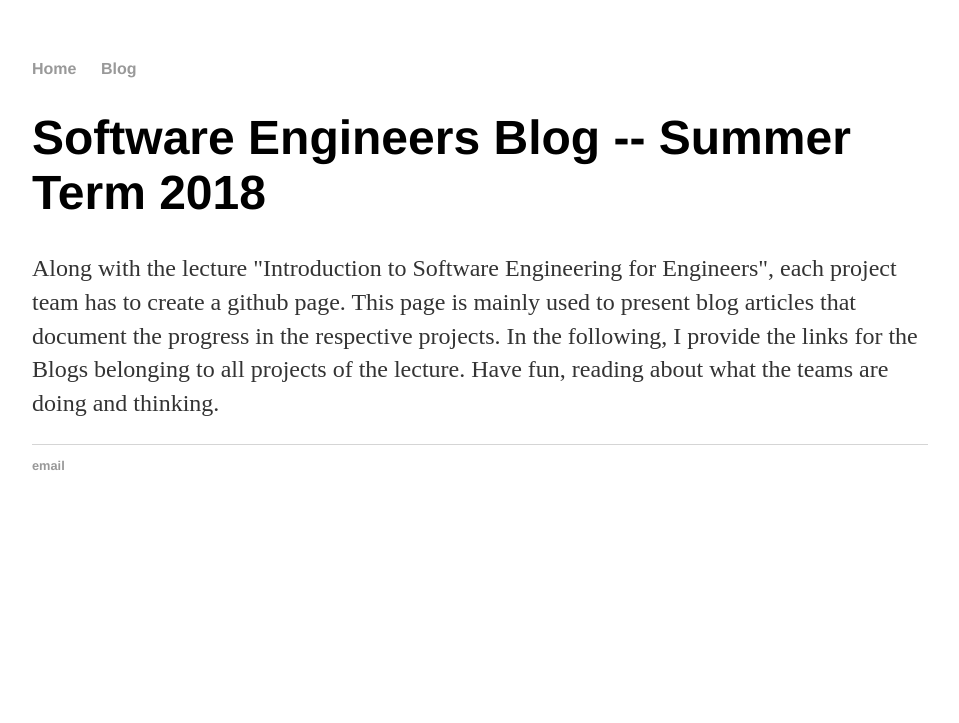
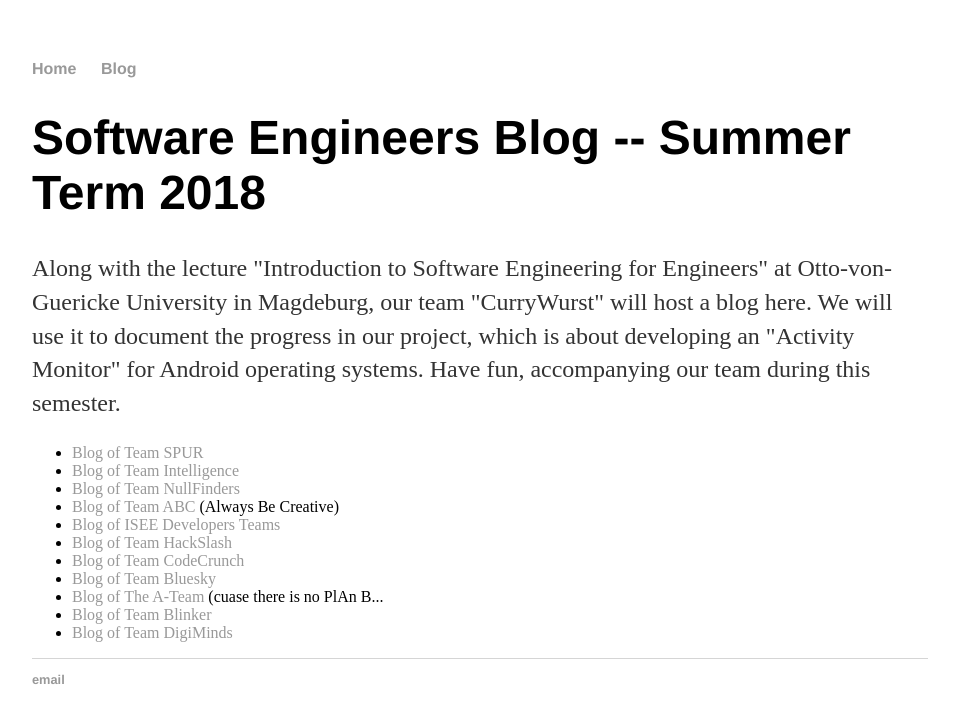
Before and after one commit to Dean161/Timebox, a Jekyll site: the page built from docs/index.html, in a window 1280 px wide. Shown: the top 723 px of the page, without its empty margins (160-1119 px from the left). Built offline with Jekyll 4.4.1, drawn with Linux system fonts in a browser that asks for light colours.

Commit message:
Update starting page

```diff
--- a/docs/index.html
+++ b/docs/index.html
@@ -5,12 +5,10 @@ title: Software Engineers Blog -- Summer term 2018
 <div class="blurb">
 	<h1>Software Engineers Blog -- Summer Term 2018</h1>
 	<p>Along with the lecture "Introduction to Software
-  Engineering for Engineers", each project team has to create a github
-  page. This page is mainly used to present blog articles that
-  document the progress in the respective projects.
-  In the following, I provide the links for the Blogs belonging to all
-  projects of the lecture. Have fun, reading about what the teams are doing and thinking.</p>
-<!-- old pages from SoSe 2017
+  Engineering for Engineers" at Otto-von-Guericke University in Magdeburg, our team "CurryWurst" will host a blog here. We will use it to
+  document the progress in our project, which is about developing an "Activity Monitor" for Android operating systems.
+  Have fun, accompanying our team during this semester.</p>
+
 <ul>
 	<li><a href="https://dbse-teaching.github.io/isee2017-spur/" target="_blank">Blog of Team SPUR</a></li>
 	<li><a href="https://dbse-teaching.github.io/isee2017-teamintelligence/" target="_blank">Blog of Team Intelligence</a></li>
@@ -24,5 +22,4 @@ title: Software Engineers Blog -- Summer term 2018
 	<li><a href="https://dbse-teaching.github.io/isee2017-blinker/" target="_blank">Blog of Team Blinker</a></li>
 	<li><a href="https://dbse-teaching.github.io/isee2017-digiminds/" target="_blank">Blog of Team DigiMinds</a></li>
       </ul>
--->
 </div><!-- /.blurb -->
```
